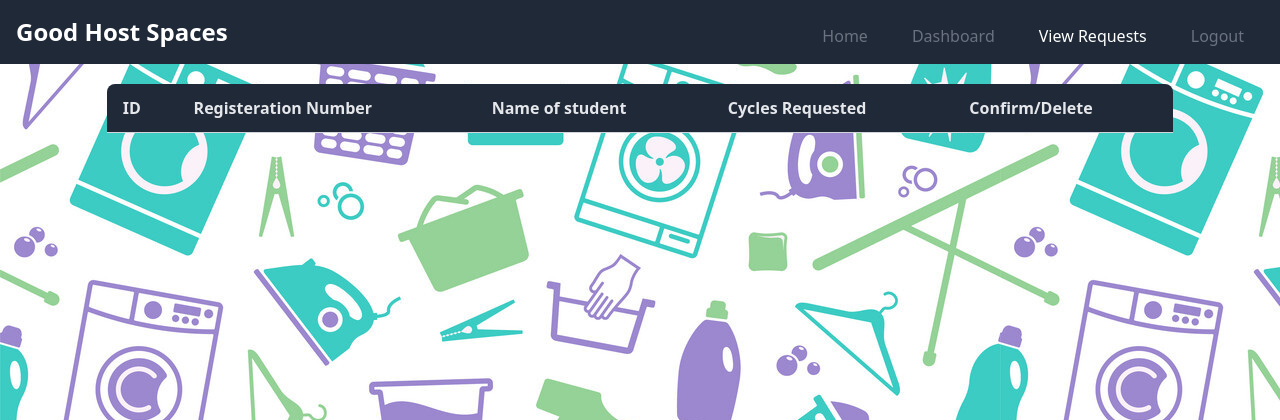
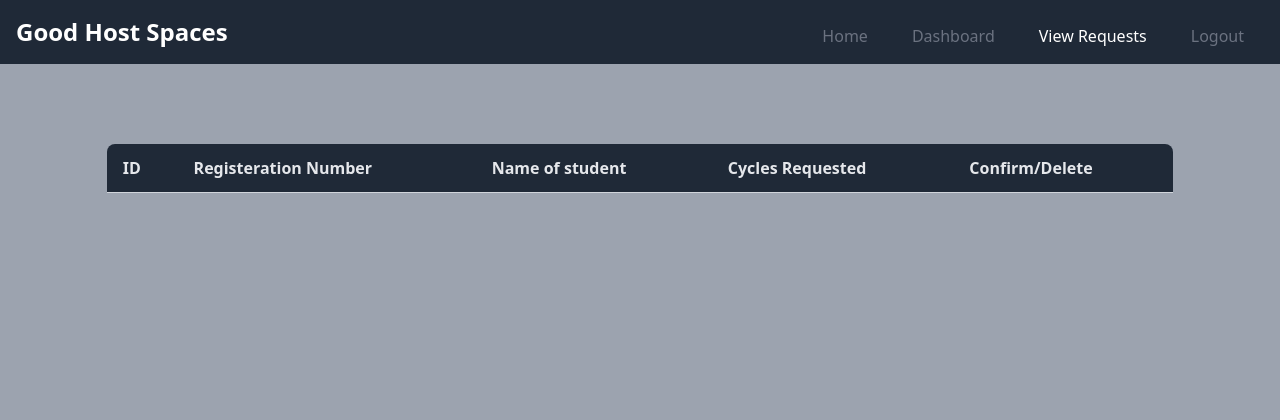
Before and after one commit to 4doctorstrange/Laundary-WebApp, a Django app: page /admin_dashboard/view_requests in a window 1280 px wide. Shown: the top 420 px of the page. Run offline with Django 3.2, Linux system fonts and the light colour scheme; a user stored in the database is signed in; data that the repository does not hold is empty; some libraries are stand-ins or nearby versions.

Commit message:
changed backgrounds

```diff
--- a/templates/contact_admin.html
+++ b/templates/contact_admin.html
@@ -11,7 +11,7 @@
     <link href="https://unpkg.com/tailwindcss/dist/tailwind.min.css" rel="stylesheet">
 </head>
 
-<body style="background-image: url('../static/18067653\ \(1\).jpg');">
+<body class="bg-gray-400 font-sans leading-normal tracking-normal">
   <nav class="bg-gray-800 p-2 mt-0 w-full"> <!-- Add this to make the nav fixed: "fixed z-10 top-0" -->
     <div class="container mx-auto flex flex-wrap items-center">
         <div class="flex w-full md:w-1/2 justify-center md:justify-start text-white font-extrabold">
--- a/templates/use_cycle.html
+++ b/templates/use_cycle.html
@@ -11,7 +11,8 @@
   <link href="https://unpkg.com/tailwindcss/dist/tailwind.min.css" rel="stylesheet">
 </head>
 
-<body style="background-image: url('../static/18067653\ \(1\).jpg');">
+<!-- <body style="background-image: url('../static/18067653\ \(1\).jpg');"> -->
+  <body class="bg-gray-400 font-sans leading-normal tracking-normal">
   <nav class="bg-gray-800 p-2 mt-0 w-full"> <!-- Add this to make the nav fixed: "fixed z-10 top-0" -->
     <div class="container mx-auto flex flex-wrap items-center">
         <div class="flex w-full md:w-1/2 justify-center md:justify-start text-white font-extrabold">
--- a/templates/view_requests.html
+++ b/templates/view_requests.html
@@ -12,7 +12,7 @@
 
 </head>
 
-<body style="background-image: url('../static/18067653\ \(1\).jpg');" class="bg-green-200">
+<body class="bg-gray-400 font-sans leading-normal tracking-normal">
 
   <nav class="bg-gray-800 p-2 mt-0 w-full"> <!-- Add this to make the nav fixed: "fixed z-10 top-0" -->
     <div class="container mx-auto flex flex-wrap items-center">
@@ -77,7 +77,7 @@
 
 
   </div>
-  <table class="rounded-t-lg m-5 w-5/6 mx-auto bg-gray-800 text-gray-200">
+  <table class="mt-20 rounded-t-lg m-5 w-5/6 mx-auto bg-gray-800 text-gray-200">
     <tr class="text-left border-b border-gray-300">
       <th class="px-4 py-3">ID</th>
       <th class="px-4 py-3">Registeration Number</th>
```
Also changed, not shown: templates/admin_dashboard.html (+4 -4 lines), templates/dashboard.html (+23 -9 lines), db.sqlite3.
